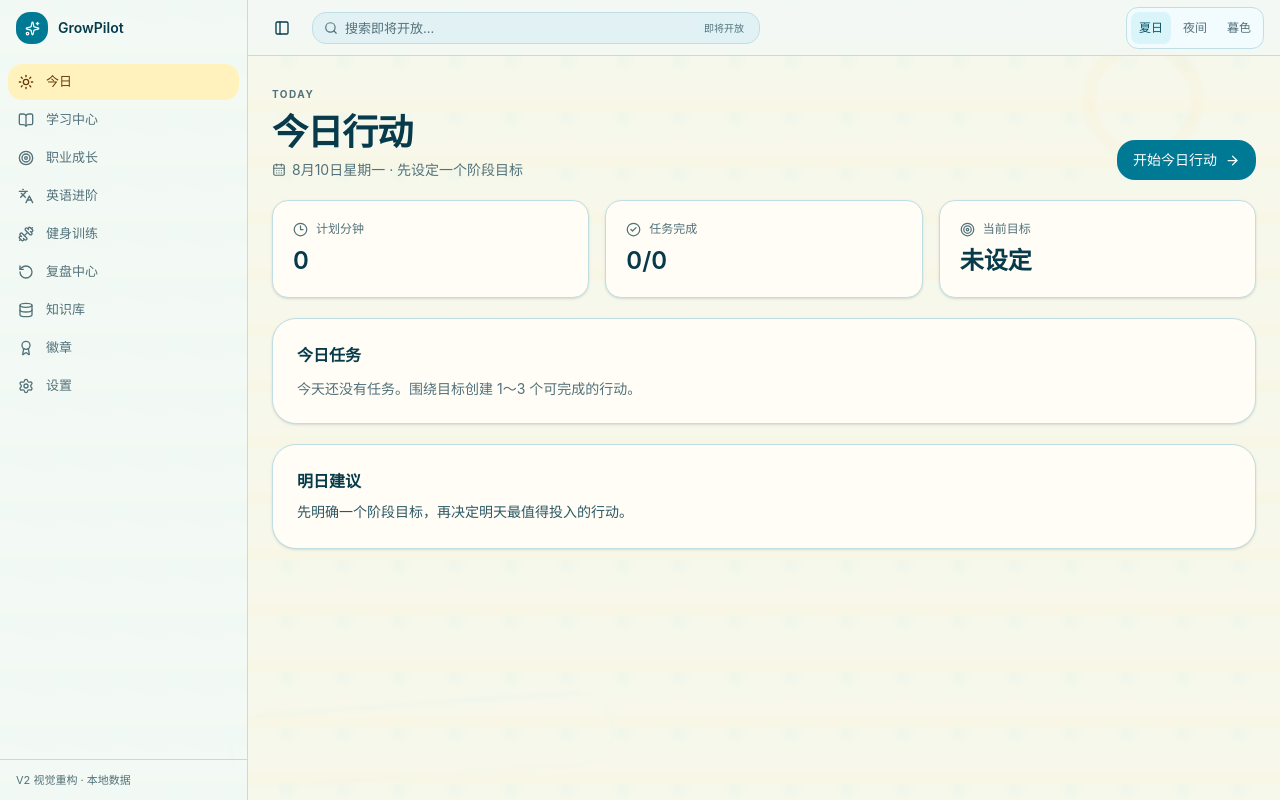
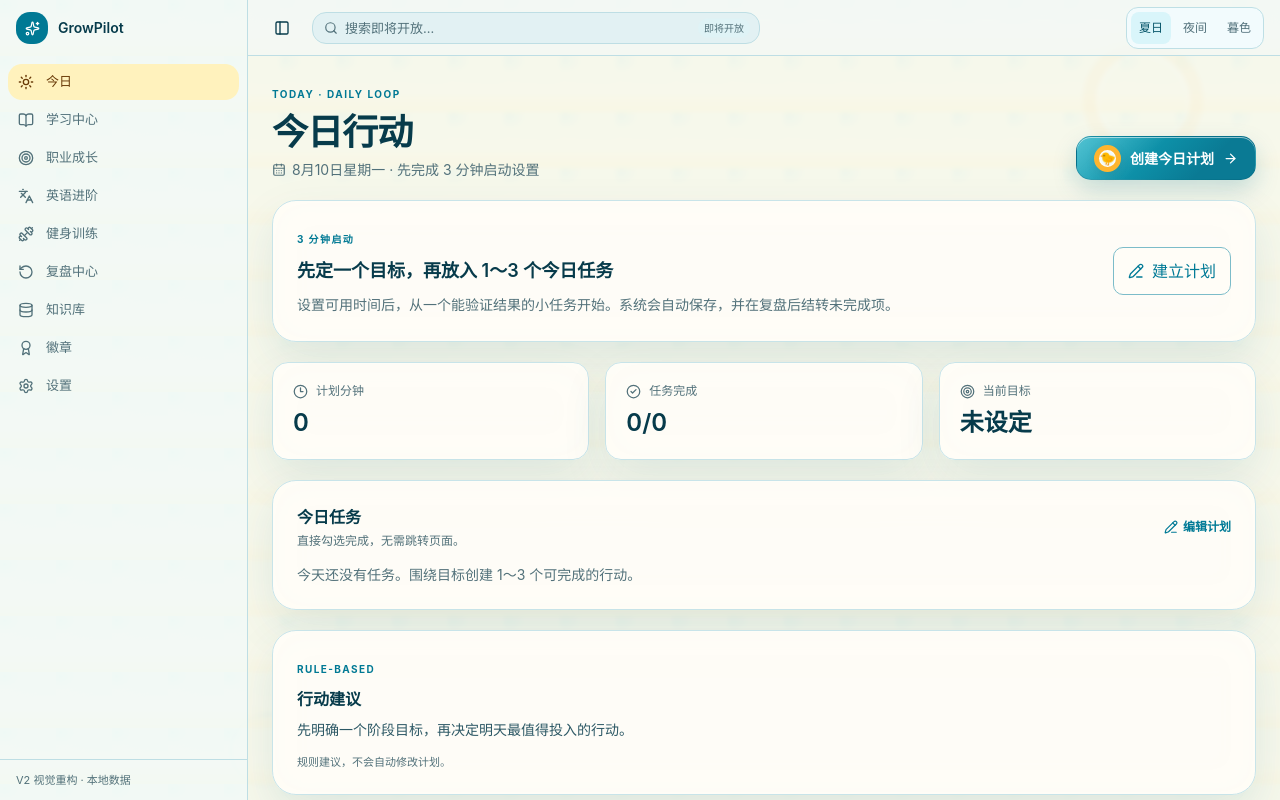
Before and after one commit to GrowPilot-Leo/Personal-Workspace, a Next.js app in the folder apps/web/: page /today in a window 1280 px wide. Built offline with nearby package versions, Linux system fonts and the light colour scheme.

Commit message:
feat(today): turn Today into the real action centre

```diff
--- a/apps/web/src/modules/today/ui/today-view.tsx
+++ b/apps/web/src/modules/today/ui/today-view.tsx
@@ -1,12 +1,17 @@
 "use client";
 
+import Link from "next/link";
 import { useEffect, useMemo, useRef, useState } from "react";
+import { motion } from "motion/react";
 import {
   ArrowRight,
   CalendarDays,
+  Check,
   CheckCircle2,
   Circle,
   Clock3,
+  PencilLine,
+  RotateCcw,
   Target,
 } from "lucide-react";
 import { createEmptyDailyLoopState, type DailyLoopState } from "@/core/daily-loop";
@@ -22,18 +27,23 @@ function displayDate(dateKey: string) {
   }).format(new Date(year, month - 1, day));
 }
 
-/**
- * Action-first Today view. Aggregates the real V1 daily-loop state; no
- * invented progress values. Tasks carry a module-source chip.
- *
- * Visual rules: colors come exclusively from semantic tokens (day/night/
- * dusk via html[data-theme]). Cards are solid surfaces, no transparency
- * or blur on content. Lists use native ul/li semantics for a11y.
- */
+function scrollBehavior(): ScrollBehavior {
+  const systemReduced =
+    document.documentElement.dataset.motion === "system" &&
+    window.matchMedia("(prefers-reduced-motion: reduce)").matches;
+  return document.documentElement.dataset.motion === "reduced" ||
+    document.documentElement.dataset.motion === "off" ||
+    systemReduced
+    ? "auto"
+    : "smooth";
+}
+
+/** Today is the daily action centre: choose, start and complete real persisted tasks. */
 export function TodayModule() {
   const [state, setState] = useState<DailyLoopState>(() => createEmptyDailyLoopState());
   const [hydrated, setHydrated] = useState(false);
-  const [started, setStarted] = useState(false);
+  const [activeTaskId, setActiveTaskId] = useState<string | null>(null);
+  const [announcement, setAnnouncement] = useState("");
   const taskSectionRef = useRef<HTMLDivElement>(null);
 
   useEffect(() => {
@@ -42,26 +52,41 @@ export function TodayModule() {
   }, []);
 
   const view = useMemo(() => buildTodayViewState(state, false), [state]);
+  const nextTask = useMemo(
+    () => state.tasks.find((task) => !task.completedAt) ?? null,
+    [state.tasks],
+  );
 
-  /**
-   * "开始今日行动" must produce a defined action: mark the session as
-   * started and bring the task list into view. If there are no tasks yet,
-   * it still gives visible feedback (aria-live announcement).
-   */
-  const startToday = () => {
-    setStarted(true);
-    const systemReduced =
-      document.documentElement.dataset.motion === "system" &&
-      window.matchMedia("(prefers-reduced-motion: reduce)").matches;
-    const behavior =
-      document.documentElement.dataset.motion === "reduced" ||
-      document.documentElement.dataset.motion === "off" ||
-      systemReduced
-        ? "auto"
-        : "smooth";
+  const startNextTask = () => {
+    if (!nextTask) return;
+    setActiveTaskId(nextTask.id);
+    setAnnouncement(`已开始：${nextTask.title}`);
     window.setTimeout(() => {
-      taskSectionRef.current?.scrollIntoView({ behavior, block: "start" });
-    }, 60);
+      taskSectionRef.current?.scrollIntoView({ behavior: scrollBehavior(), block: "center" });
+    }, 40);
+  };
+
+  const toggleTask = (taskId: string) => {
+    setState((current) => {
+      const next: DailyLoopState = {
+        ...current,
+        tasks: current.tasks.map((task) =>
+          task.id === taskId
+            ? { ...task, completedAt: task.completedAt ? null : new Date().toISOString() }
+            : task,
+        ),
+        updatedAt: new Date().toISOString(),
+      };
+      const changed = next.tasks.find((task) => task.id === taskId);
+      createBrowserWorkspaceRepository().saveDailyLoop(next);
+      setAnnouncement(
+        changed?.completedAt
+          ? `已完成：${changed.title}`
+          : `已恢复为待完成：${changed?.title ?? "任务"}`,
+      );
+      if (changed?.completedAt && activeTaskId === taskId) setActiveTaskId(null);
+      return next;
+    });
   };
 
   if (!hydrated) {
@@ -72,12 +97,14 @@ export function TodayModule() {
     );
   }
 
+  const allDone = state.tasks.length > 0 && !nextTask;
+
   return (
     <section className="space-y-5">
       <header className="flex flex-col gap-4 sm:flex-row sm:items-end sm:justify-between">
         <div>
-          <span className="text-[10px] font-bold uppercase tracking-[0.15em] text-muted-foreground">
-            TODAY
+          <span className="text-[10px] font-bold uppercase tracking-[0.15em] text-primary">
+            TODAY · DAILY LOOP
           </span>
           <h1 className="mt-2 text-3xl font-semibold tracking-tight text-foreground sm:text-4xl">
             今日行动
@@ -85,35 +112,55 @@ export function TodayModule() {
           <p className="mt-2 flex items-center gap-1.5 text-sm text-muted-foreground">
             <CalendarDays size={14} aria-hidden="true" />
             {displayDate(view.date)}
-            {view.goal ? ` · ${view.goal}` : " · 先设定一个阶段目标"}
+            {view.goal ? ` · ${view.goal}` : " · 先完成 3 分钟启动设置"}
           </p>
         </div>
-        <button
-          onClick={startToday}
-          className="inline-flex h-10 items-center justify-center gap-2 rounded-xl bg-primary px-4 text-sm font-medium text-primary-foreground transition-colors hover:bg-primary/90 active:scale-[0.98] focus-visible:outline-none focus-visible:ring-2 focus-visible:ring-ring"
+
+        {state.tasks.length === 0 ? (
+          <Link className="summer-action-button" href="/learning">
+            <span className="summer-float-icon" aria-hidden="true">🐤</span>
+            创建今日计划 <ArrowRight size={15} aria-hidden="true" />
+          </Link>
+        ) : allDone ? (
+          <Link className="summer-action-button" href="/review">
+            <span className="summer-float-icon" aria-hidden="true">🐤</span>
+            开始今日复盘 <RotateCcw size={15} aria-hidden="true" />
+          </Link>
+        ) : (
+          <motion.button
+            className="summer-action-button"
+            onClick={startNextTask}
+            transition={{ type: "spring", stiffness: 430, damping: 30, mass: 0.7 }}
             type="button"
+            whileTap={{ scale: 0.97 }}
           >
-          {started ? (
-            <>
-              行动进行中<CheckCircle2 size={15} />
-            </>
-          ) : (
-            <>
-              开始今日行动<ArrowRight size={15} />
-            </>
+            <span className="summer-float-icon" aria-hidden="true">🐤</span>
+            {activeTaskId === nextTask?.id ? "正在进行" : "开始下一项"}
+            <span className="max-w-44 truncate">：{nextTask?.title}</span>
+          </motion.button>
         )}
-        </button>
-        <span aria-live="polite" className="sr-only">
-          {started
-            ? state.tasks.length > 0
-              ? "已开始今日行动，任务列表已定位"
-              : "已开始今日行动，今天还没有任务"
-            : ""}
-        </span>
+        <span aria-live="polite" className="sr-only">{announcement}</span>
       </header>
 
+      {!state.goal || state.tasks.length === 0 ? (
+        <article className="summer-glass-card rounded-3xl p-5 sm:p-6">
+          <div className="grid gap-4 md:grid-cols-[1fr_auto] md:items-center">
+            <div>
+              <span className="text-[10px] font-bold tracking-[0.14em] text-primary">3 分钟启动</span>
+              <h2 className="mt-2 text-lg font-semibold">先定一个目标，再放入 1～3 个今日任务</h2>
+              <p className="mt-2 text-sm leading-6 text-muted-foreground">
+                设置可用时间后，从一个能验证结果的小任务开始。系统会自动保存，并在复盘后结转未完成项。
+              </p>
+            </div>
+            <Link className="secondary-button" href="/learning">
+              <PencilLine size={16} aria-hidden="true" /> 建立计划
+            </Link>
+          </div>
+        </article>
+      ) : null}
+
       <ul className="grid grid-cols-1 gap-4 sm:grid-cols-3" aria-label="今日概览">
-        <li className="rounded-2xl border border-border bg-card p-5 shadow-sm">
+        <li className="summer-glass-card rounded-2xl p-5">
           <div className="flex items-center gap-2 text-muted-foreground">
             <Clock3 size={15} aria-hidden="true" />
             <span className="text-xs">计划分钟</span>
@@ -122,7 +169,7 @@ export function TodayModule() {
             {view.totalMinutes}
           </strong>
         </li>
-        <li className="rounded-2xl border border-border bg-card p-5 shadow-sm">
+        <li className="summer-glass-card rounded-2xl p-5">
           <div className="flex items-center gap-2 text-muted-foreground">
             <CheckCircle2 size={15} aria-hidden="true" />
             <span className="text-xs">任务完成</span>
@@ -131,7 +178,7 @@ export function TodayModule() {
             {view.completed}/{view.planned}
           </strong>
         </li>
-        <li className="rounded-2xl border border-border bg-card p-5 shadow-sm">
+        <li className="summer-glass-card rounded-2xl p-5">
           <div className="flex items-center gap-2 text-muted-foreground">
             <Target size={15} aria-hidden="true" />
             <span className="text-xs">当前目标</span>
@@ -144,54 +191,83 @@ export function TodayModule() {
 
       <div
         ref={taskSectionRef}
-        className="scroll-mt-20 rounded-3xl border border-border bg-card p-6 shadow-sm text-card-foreground"
+        className="summer-glass-card scroll-mt-20 rounded-3xl p-5 text-card-foreground sm:p-6"
       >
+        <div className="flex items-center justify-between gap-4">
+          <div>
             <h2 className="text-base font-semibold text-card-foreground">今日任务</h2>
+            <p className="mt-1 text-xs text-muted-foreground">直接勾选完成，无需跳转页面。</p>
+          </div>
+          <Link href="/learning" className="text-link text-xs">
+            <PencilLine size={14} aria-hidden="true" /> 编辑计划
+          </Link>
+        </div>
+
         {state.tasks.length === 0 ? (
-          <p className="mt-3 text-sm text-muted-foreground">
+          <p className="mt-4 text-sm text-muted-foreground">
             今天还没有任务。围绕目标创建 1～3 个可完成的行动。
           </p>
         ) : (
-          <ul className="mt-2 list-none">
-            {state.tasks.map((task) => (
-              <li
+          <ul className="mt-3 list-none space-y-2">
+            {state.tasks.map((task) => {
+              const active = activeTaskId === task.id && !task.completedAt;
+              return (
+                <motion.li
                   key={task.id}
-                className="flex items-center gap-3 border-t border-border py-3 text-sm"
+                  layout
+                  className={
+                    active
+                      ? "summer-active-task flex items-center gap-3 rounded-2xl border border-primary/25 px-3 py-3 text-sm"
+                      : "flex items-center gap-3 rounded-2xl border border-transparent px-3 py-3 text-sm hover:bg-secondary/55"
+                  }
+                  transition={{ type: "spring", stiffness: 420, damping: 34 }}
                 >
-                {task.completedAt ? (
-                  <CheckCircle2
-                    size={17}
-                    className="shrink-0 text-[var(--color-success)]"
-                    aria-hidden="true"
-                  />
-                ) : (
-                  <Circle size={17} className="shrink-0 text-muted-foreground" aria-hidden="true" />
-                )}
-                <span
+                  <button
+                    aria-label={
+                      task.completedAt
+                        ? `撤销完成：${task.title}`
+                        : `完成任务：${task.title}`
+                    }
                     className={
                       task.completedAt
-                      ? "min-w-0 truncate text-muted-foreground line-through"
-                      : "min-w-0 truncate text-card-foreground"
+                        ? "grid h-9 w-9 shrink-0 place-items-center rounded-xl bg-[color-mix(in_srgb,var(--color-success)_14%,transparent)] text-[var(--color-success)] transition-transform active:scale-90"
+                        : "grid h-9 w-9 shrink-0 place-items-center rounded-xl border border-border bg-card text-muted-foreground transition-[transform,color,border] hover:border-primary hover:text-primary active:scale-90"
+                    }
+                    onClick={() => toggleTask(task.id)}
+                    type="button"
+                  >
+                    {task.completedAt ? <Check size={18} /> : <Circle size={18} />}
+                  </button>
+                  <span className="min-w-0 flex-1">
+                    <strong
+                      className={
+                        task.completedAt
+                          ? "block truncate text-muted-foreground line-through"
+                          : "block truncate text-card-foreground"
                       }
                     >
                       {task.title}
+                    </strong>
+                    <small className="mt-1 block text-[11px] text-muted-foreground">
+                      {active ? "进行中 · " : ""}{task.durationMinutes} 分钟
+                    </small>
                   </span>
-                <span className="ml-auto shrink-0 rounded-full bg-secondary px-2.5 py-0.5 text-[11px] text-secondary-foreground">
-                  {task.durationMinutes} 分钟
+                  <span className="shrink-0 rounded-full bg-secondary px-2.5 py-1 text-[10px] font-medium text-secondary-foreground">
+                    {task.completedAt ? "已完成" : active ? "进行中" : "待完成"}
                   </span>
-                <span className="shrink-0 rounded-full bg-secondary px-2.5 py-0.5 text-[11px] text-secondary-foreground">
-                  每日循环
-                </span>
-              </li>
-            ))}
+                </motion.li>
+              );
+            })}
           </ul>
         )}
       </div>
 
-      <div className="rounded-3xl border border-border bg-card p-6 shadow-sm">
-        <h2 className="text-base font-semibold text-card-foreground">明日建议</h2>
+      <article className="summer-glass-card rounded-3xl p-5 sm:p-6">
+        <span className="text-[10px] font-bold tracking-[0.14em] text-primary">RULE-BASED</span>
+        <h2 className="mt-2 text-base font-semibold text-card-foreground">行动建议</h2>
         <p className="mt-2 text-sm leading-relaxed text-card-foreground/85">{view.suggestion}</p>
-      </div>
+        <p className="mt-3 text-[11px] text-muted-foreground">规则建议，不会自动修改计划。</p>
+      </article>
     </section>
   );
 }
```
Lines whose indentation alone changed are shown as unchanged.
